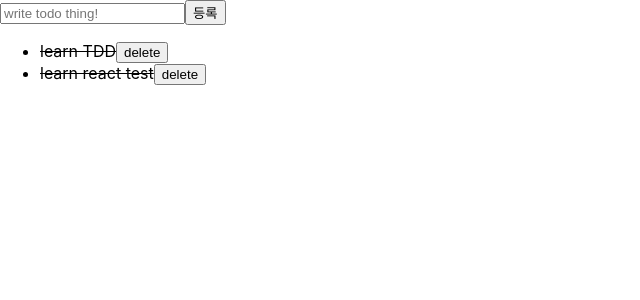
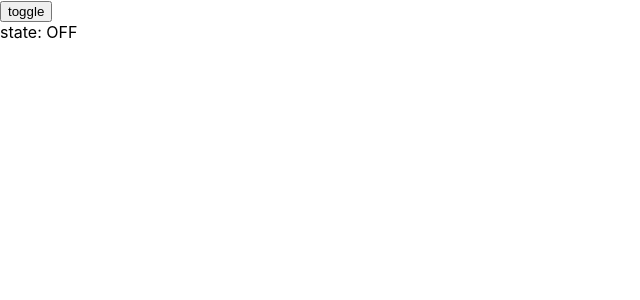
Before and after one commit to yhsol/commentor, a React (Create React App) app: page / in a window 1280 px wide. Shown: the top 300 px of the page, without its empty margins (0-640 px from the left). Built offline with nearby package versions, Linux system fonts and the light colour scheme.

Commit message:
add async test

```diff
--- a/package.json
+++ b/package.json
@@ -9,6 +9,7 @@
     "@types/node": "12.12.5",
     "@types/react": "16.9.11",
     "@types/react-dom": "16.9.3",
+    "axios": "^0.19.0",
     "enzyme": "^3.10.0",
     "enzyme-adapter-react-15": "^1.4.1",
     "enzyme-adapter-react-16": "^1.15.1",
--- a/src/App.tsx
+++ b/src/App.tsx
@@ -3,11 +3,12 @@
 import Counter from "./tdd/react-testing-library/Counter";
 import TodoItem from "./tdd/todo/TodoItem";
 import TodoApp from "./tdd/todo/TodoApp";
+import DelayedToggle from "./tdd/react-testing-library/DelayedToggle";
 
 const App: React.FC = () => {
   return (
     <div>
-      <TodoApp />
+      <DelayedToggle />
     </div>
   );
 };
--- /dev/null
+++ b/src/tdd/react-testing-library/DelayedToggle.js
@@ -0,0 +1,23 @@
+import React, { useState, useCallback } from "react";
+
+function DelayedToggle() {
+  const [toggle, setToggle] = useState(false);
+
+  const onToggle = useCallback(() => {
+    setTimeout(() => {
+      setToggle(toggle => !toggle);
+    }, 1000);
+  }, []);
+
+  return (
+    <div>
+      <button onClick={onToggle}>toggle</button>
+      <div>
+        state: <span>{toggle ? "ON" : "OFF"}</span>
+      </div>
+      {toggle && <div>yeah!</div>}
+    </div>
+  );
+}
+
+export default DelayedToggle;
```
Also changed, not shown: 2 other files (tests, documents, lock files or other folders).
